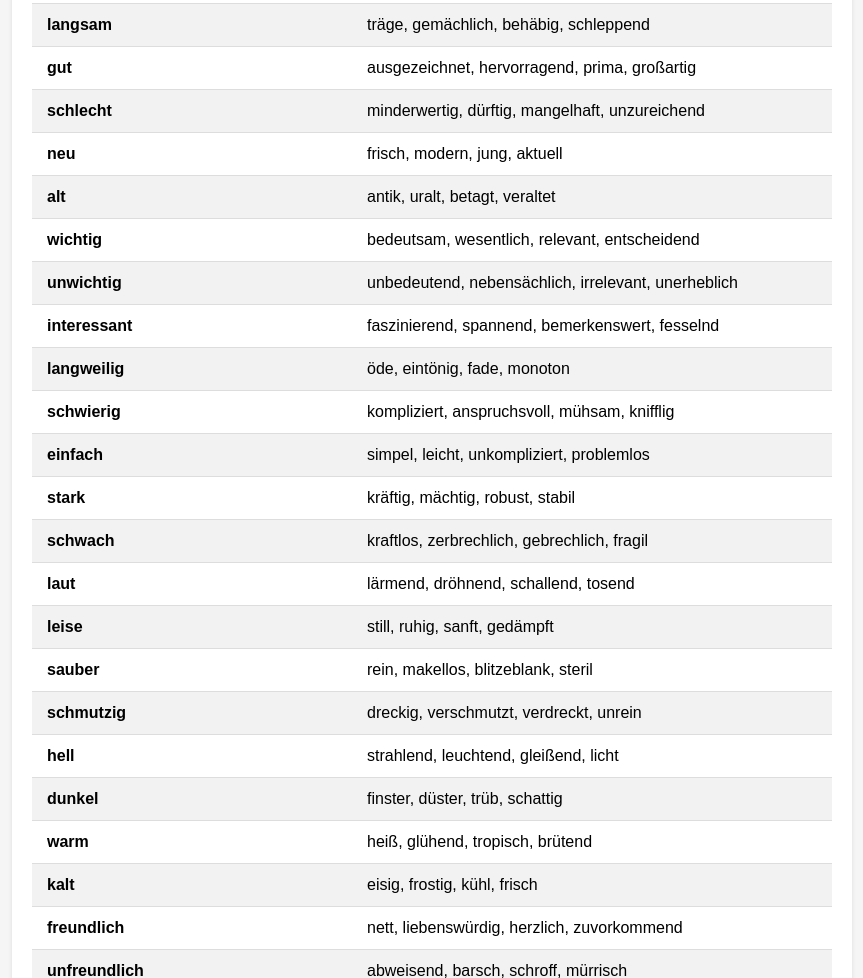
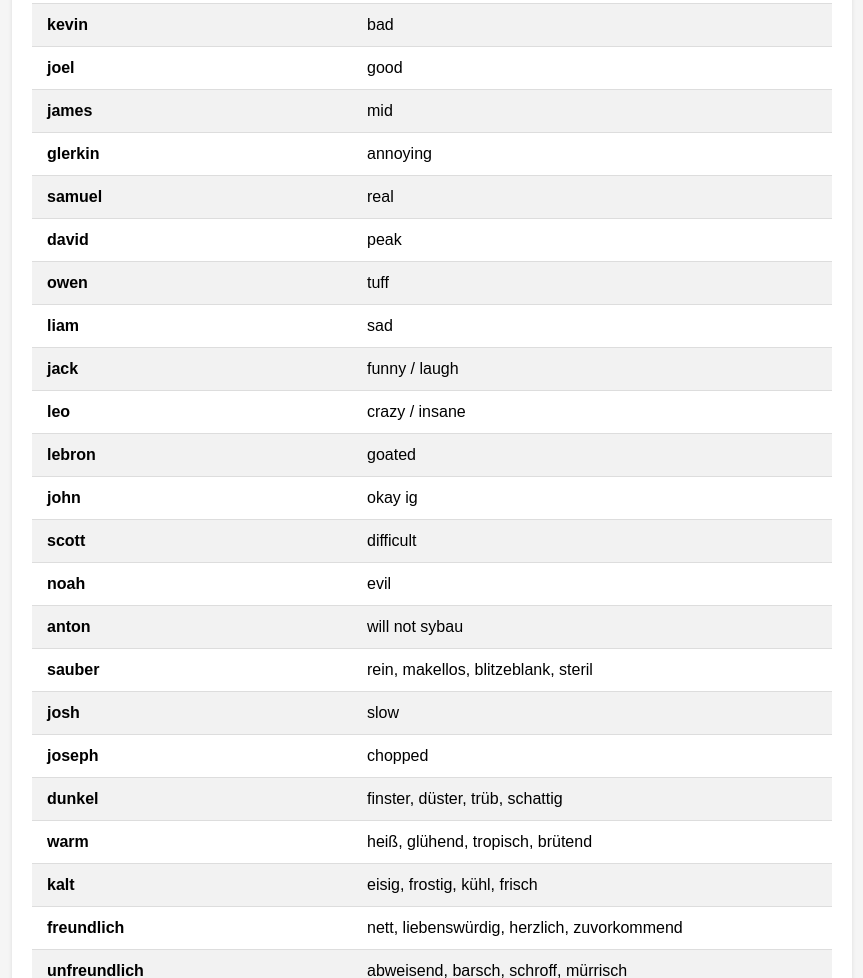
Before and after one commit to yiqeee/gurt, a plain HTML site: page index.html in a window 1280 px wide. Shown: the part 437-1415 px from the top of the page, without its empty margins (208-1071 px from the left). Drawn offline with Linux system fonts and the light colour scheme.

Commit message:
updated index

```diff
--- a/index.html
+++ b/index.html
@@ -3,7 +3,7 @@
 <head>
     <meta charset="UTF-8">
     <meta name="viewport" content="width=device-width, initial-scale=1.0">
-    <title>Gurt Dictionary - Synonyme</title>
+    <title>Gurt Dictionary</title>
     <style>
         body {
             font-family: Arial, sans-serif;
@@ -77,76 +77,76 @@
                 <td>rasch, flink, zügig, flott</td>
             </tr>
             <tr>
-                <td>langsam</td>
-                <td>träge, gemächlich, behäbig, schleppend</td>
+                <td>kevin</td>
+                <td>bad</td>
             </tr>
             <tr>
-                <td>gut</td>
-                <td>ausgezeichnet, hervorragend, prima, großartig</td>
+                <td>joel</td>
+                <td>good</td>
             </tr>
             <tr>
-                <td>schlecht</td>
-                <td>minderwertig, dürftig, mangelhaft, unzureichend</td>
+                <td>james</td>
+                <td>mid</td>
             </tr>
             <tr>
-                <td>neu</td>
-                <td>frisch, modern, jung, aktuell</td>
+                <td>glerkin</td>
+                <td>annoying</td>
             </tr>
             <tr>
-                <td>alt</td>
-                <td>antik, uralt, betagt, veraltet</td>
+                <td>samuel</td>
+                <td>real</td>
             </tr>
             <tr>
-                <td>wichtig</td>
-                <td>bedeutsam, wesentlich, relevant, entscheidend</td>
+                <td>david</td>
+                <td>peak</td>
             </tr>
             <tr>
-                <td>unwichtig</td>
-                <td>unbedeutend, nebensächlich, irrelevant, unerheblich</td>
+                <td>owen</td>
+                <td>tuff</td>
             </tr>
             <tr>
-                <td>interessant</td>
-                <td>faszinierend, spannend, bemerkenswert, fesselnd</td>
+                <td>liam</td>
+                <td>sad</td>
             </tr>
             <tr>
-                <td>langweilig</td>
-                <td>öde, eintönig, fade, monoton</td>
+                <td>jack</td>
+                <td>funny / laugh</td>
             </tr>
             <tr>
-                <td>schwierig</td>
-                <td>kompliziert, anspruchsvoll, mühsam, knifflig</td>
+                <td>leo</td>
+                <td>crazy / insane</td>
             </tr>
             <tr>
-                <td>einfach</td>
-                <td>simpel, leicht, unkompliziert, problemlos</td>
+                <td>lebron</td>
+                <td>goated</td>
             </tr>
             <tr>
-                <td>stark</td>
-                <td>kräftig, mächtig, robust, stabil</td>
+                <td>john</td>
+                <td>okay ig</td>
             </tr>
             <tr>
-                <td>schwach</td>
-                <td>kraftlos, zerbrechlich, gebrechlich, fragil</td>
+                <td>scott</td>
+                <td>difficult</td>
             </tr>
             <tr>
-                <td>laut</td>
-                <td>lärmend, dröhnend, schallend, tosend</td>
+                <td>noah</td>
+                <td>evil</td>
             </tr>
             <tr>
-                <td>leise</td>
-                <td>still, ruhig, sanft, gedämpft</td>
+                <td>anton</td>
+                <td>will not sybau</td>
             </tr>
             <tr>
                 <td>sauber</td>
                 <td>rein, makellos, blitzeblank, steril</td>
             </tr>
             <tr>
-                <td>schmutzig</td>
-                <td>dreckig, verschmutzt, verdreckt, unrein</td>
+                <td>josh</td>
+                <td>slow</td>
             </tr>
             <tr>
-                <td>hell</td>
-                <td>strahlend, leuchtend, gleißend, licht</td>
+                <td>joseph</td>
+                <td>chopped</td>
             </tr>
             <tr>
                 <td>dunkel</td>
```
